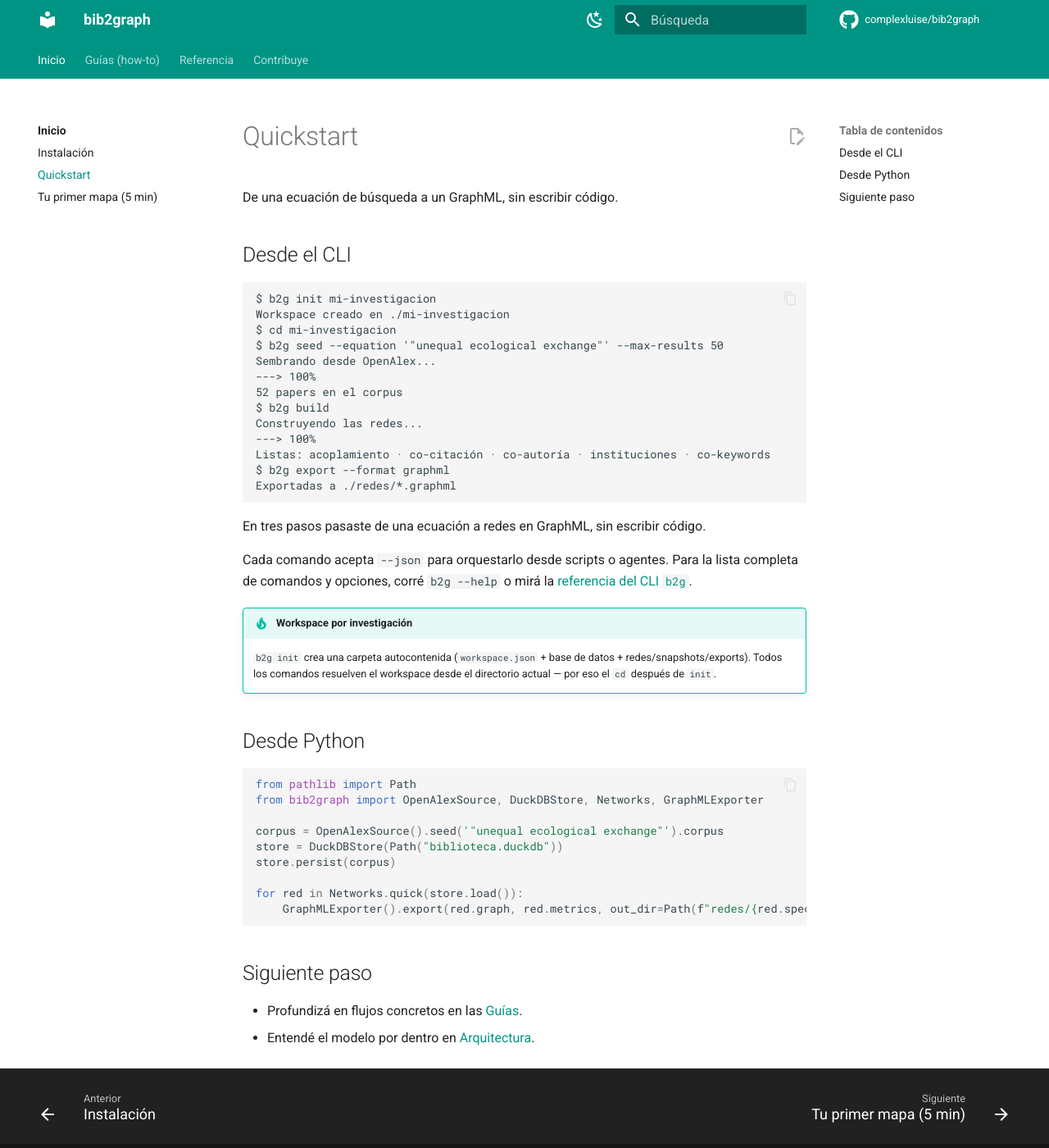
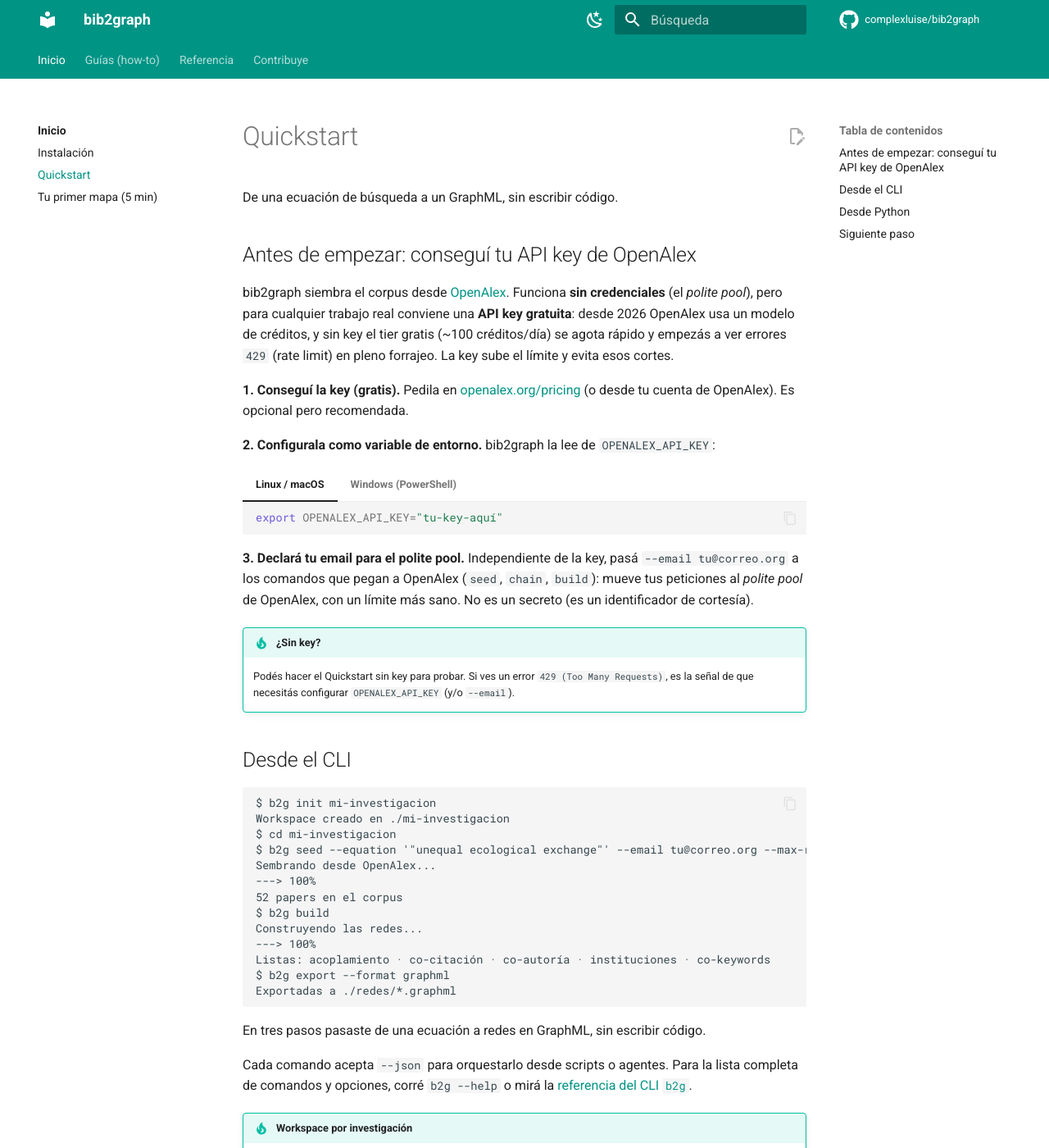
Before and after one commit to complexluise/bib2graph, an MkDocs documentation site: the page built from docs/getting-started/quickstart.md, in a window 1280 px wide and 1400 px high. Shown: the whole window at 82% size. Built offline with MkDocs 1.6.1 and Material for MkDocs 9.7.7, drawn with Linux system fonts in a browser that asks for light colours; comment, search, counter and statistics services are not loaded; some of the changed text lies outside the part shown.

Commit message:
docs(openalex): documentar el paso de la API key de OpenAlex (#124)
- quickstart: paso temprano "conseguí tu API key" (por qué importa por el
  modelo de créditos 2026, dónde se obtiene, export OPENALEX_API_KEY /
  $env: en Windows, --email para el polite pool).
- API.md §seed: bloque "Credenciales de OpenAlex" (precedencia arg > env >
  polite pool, header Bearer, subcode RATE_LIMITED en 429; ref ADR 0012).
  Corrige drift: la tabla afirmaba leer ~/.openalex/credentials, el código
  no lo hace.
- guías forrajeo/ecuacion-busqueda: nota + enlace al paso de la key.

Cierra #124 documentalmente (la key va solo por env; no se expone --api-key,
que es secreto — ADR 0043/0012).

Closes #124

Co-Authored-By: Claude Opus 4.8 (1M context) <noreply@anthropic.com>

````diff
--- a/docs/getting-started/quickstart.md
+++ b/docs/getting-started/quickstart.md
@@ -5,6 +5,39 @@ title: Quickstart
 # Quickstart
 
 De una ecuación de búsqueda a un GraphML, sin escribir código.
+
+## Antes de empezar: conseguí tu API key de OpenAlex
+
+bib2graph siembra el corpus desde [OpenAlex](https://openalex.org). Funciona **sin
+credenciales** (el *polite pool*), pero para cualquier trabajo real conviene una **API key
+gratuita**: desde 2026 OpenAlex usa un modelo de créditos, y sin key el tier gratis
+(~100 créditos/día) se agota rápido y empezás a ver errores `429` (rate limit) en pleno
+forrajeo. La key sube el límite y evita esos cortes.
+
+**1. Conseguí la key (gratis).** Pedila en [openalex.org/pricing](https://openalex.org/pricing)
+(o desde tu cuenta de OpenAlex). Es opcional pero recomendada.
+
+**2. Configurala como variable de entorno.** bib2graph la lee de `OPENALEX_API_KEY`:
+
+=== "Linux / macOS"
+
+    ```bash
+    export OPENALEX_API_KEY="tu-key-aquí"
+    ```
+
+=== "Windows (PowerShell)"
+
+    ```powershell
+    $env:OPENALEX_API_KEY="tu-key-aquí"
+    ```
+
+**3. Declará tu email para el polite pool.** Independiente de la key, pasá `--email tu@correo.org`
+a los comandos que pegan a OpenAlex (`seed`, `chain`, `build`): mueve tus peticiones al *polite
+pool* de OpenAlex, con un límite más sano. No es un secreto (es un identificador de cortesía).
+
+!!! tip "¿Sin key?"
+    Podés hacer el Quickstart sin key para probar. Si ves un error `429 (Too Many Requests)`,
+    es la señal de que necesitás configurar `OPENALEX_API_KEY` (y/o `--email`).
 
 ## Desde el CLI
 
@@ -14,7 +47,7 @@ De una ecuación de búsqueda a un GraphML, sin escribir código.
 $ b2g init mi-investigacion
 Workspace creado en ./mi-investigacion
 $ cd mi-investigacion
-$ b2g seed --equation '"unequal ecological exchange"' --max-results 50
+$ b2g seed --equation '"unequal ecological exchange"' --email tu@correo.org --max-results 50
 Sembrando desde OpenAlex...
 ---> 100%
 52 papers en el corpus
@@ -43,7 +76,8 @@ lista completa de comandos y opciones, corré `b2g --help` o mirá la
 from pathlib import Path
 from bib2graph import OpenAlexSource, DuckDBStore, Networks, GraphMLExporter
 
-corpus = OpenAlexSource().seed('"unequal ecological exchange"').corpus
+# email = polite pool; api_key se toma de OPENALEX_API_KEY si no se pasa (ADR 0012)
+corpus = OpenAlexSource(email="tu@correo.org").seed('"unequal ecological exchange"').corpus
 store = DuckDBStore(Path("biblioteca.duckdb"))
 store.persist(corpus)
 
````
Also changed, not shown: docs/API.md (+18 -1 lines), docs/guias/ecuacion-busqueda.md (+6 -0 lines), docs/guias/forrajeo.md (+7 -1 lines).
